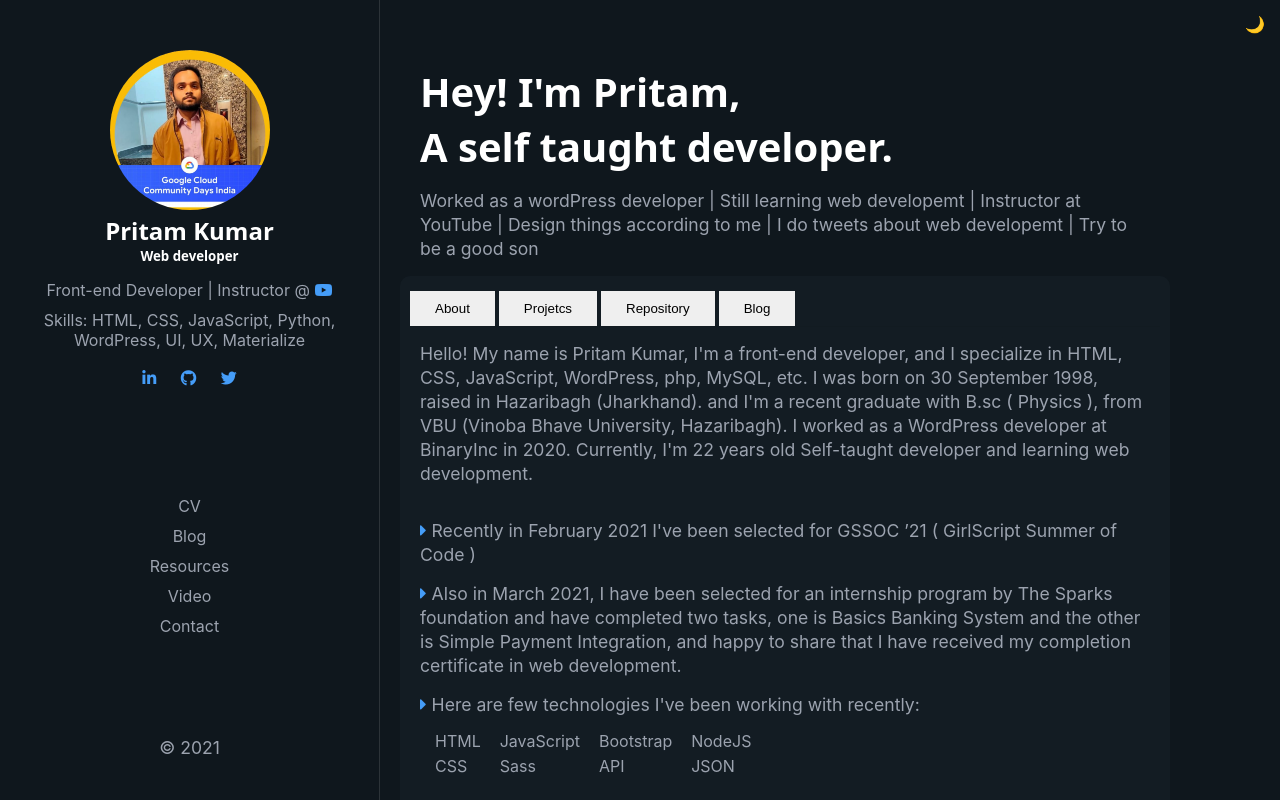
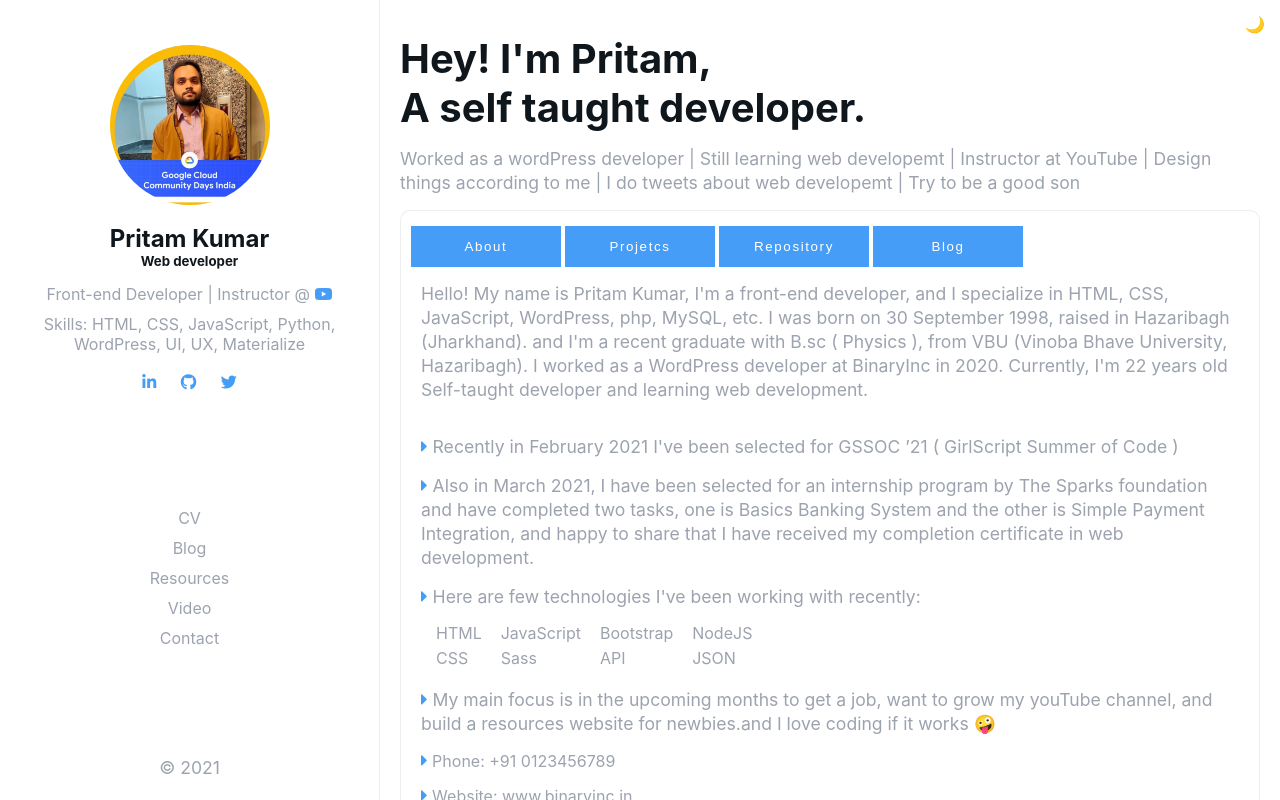
Before and after one commit to pritam-kr/Pritam-portfolio, a website: page index.html in a window 1280 px wide. Drawn offline with Linux system fonts and the light colour scheme; no server answers.

Commit message:
working to lounch

```diff
--- a/index.html
+++ b/index.html
@@ -36,11 +36,14 @@
             </div>
 
             <header>
-                <img src="/images/p.jpg" class="img-pritam" />
-                <h2>Pritam Kumar</h2>
-                <h5>Web developer</h5>
+                <section id="social-section" class="common-margin">
+                    <img src="/images/p.jpg" class="img-pritam" />
 
-                <section id="social-section" class="common-margin">
+                    <div class="common-margin">
+                        <h2>Pritam Kumar</h2>
+                       <h5>Web developer</h5>
+                    </div>
+
                     <ul>
                         <li> Front-end Developer | Instructor @ <i class="fab fa-youtube"></i></li>
                         <li>
@@ -51,6 +54,7 @@
                             <i class="fab fa-github"></i> <i class="fab fa-twitter"></i>
                         </li>
                     </ul>
+
                 </section>
 
             </header>
@@ -73,9 +77,7 @@
             <div class="quote-container">
                 <header>
                     <h1>Hey! I'm Pritam,<br> A self taught developer.</h1>
-                    <p class="paragraph-font-size">Worked as a wordPress developer | Still learning web developemt |
-                        Instructor at YouTube | Design things according to me | I do tweets about web developemt | Try
-                        to be a good son </p>
+                     <p class="paragraph-font-size">Worked as a wordPress developer | Still learning web developemt | Instructor at YouTube | Design things according to me | I do tweets about web developemt | Try to be a good son</p>
                 </header>
 
                 <div class="section-tab">
--- a/scss/style.scss
+++ b/scss/style.scss
@@ -28,19 +28,23 @@
 html{
     scroll-behavior: smooth;
 }
+
  $secondary-font: Inter, ui-sans-serif, system-ui, -apple-system, BlinkMacSystemFont, "Segoe UI", Roboto, "Helvetica Neue", Arial, "Noto Sans", sans-serif, "Apple Color Emoji", "Segoe UI Emoji", "Segoe UI Symbol", "Noto Color Emoji";
 
  $secondary-color: #9CA3AF;
  $link-color: #459DF8;
- $headings:  ui-sans-serif, system-ui, "Segoe UI", "Helvetica Neue", Arial, "Noto Sans", sans-serif, "Apple Color Emoji", "Segoe UI Emoji", "Segoe UI Symbol", "Noto Color Emoji";
+ $headings:  Inter, sans-serif;;
 
-$backgroundColor: #0F171D;
-$border-color: rgba(255, 255, 255, 0.123);
+$backgroundColor: #fff;
+$border-color: rgba(119, 117, 117, 0.123);
+
+$neo-color: #0F171D;
 
 h1, h2, h3, h4, h5, h6{
     font-family: $headings;
     font-weight: 700;
 }
+
 .paragraph-font-size{
     font-family: $secondary-font;
     font-weight: 400;
@@ -85,7 +89,7 @@
     grid-template-rows: auto;
 }
 .profile-container{
-    padding: 30px 0px;
+    padding: 10px 10px 10px 10px;
     text-align: center;
     height: 100%;
     width: auto;
@@ -94,6 +98,10 @@
     justify-content: space-between;
     // position: fixed;
     border-right: 0.5px solid $border-color;
+
+}
+.profile-container header h2, h5{
+    color: $neo-color;
 }
 .profile-container #page-section .links{
     color: $secondary-color !important;
@@ -132,23 +140,23 @@
 }
 .info-container .desktop-nav{
     // border-bottom: 0.5px solid $border-color;
-    padding: 15px;
+    padding: 15px 15px 0 15px;
     position: sticky;
     text-align: right;
 }
 .quote-container{
-    padding: 15px 20px;
-    width: 90%;
+    padding: 0px 20px 15px 20px;
+    width: 100%;
 }
 .quote-container header{
-    margin: 0  20px;
+    margin: 0  0px;
 }
 .quote-container header h1{
     font-size: 2.5rem;
     text-align: left;
     font-weight: 700;
     margin: 0;
-
+    color: $neo-color;
 }
 // hero-container end
 h1{
@@ -159,10 +167,11 @@
 //tab section start
 .section-tab{
     padding: 15px 10px;
-    background-color: #16212998;
+    background-color: $backgroundColor;
     border-radius: 10px;
     margin: 15px 0;
     width: auto;
+    border: 0.5px solid $border-color;
 }
 .section-tab ul li{
     list-style-type: none;
@@ -170,15 +179,20 @@
 }
 .btn-container{
     width: 100%;
-    border-bottom: 1px solid rgba(15, 15, 15, 0.068);
+    // border-bottom: 1px solid rgba(15, 15, 15, 0.068);
 }
 .section-tab .btn-links{
     border: none;
     cursor: pointer;
-    width: auto;
     height: auto;
-    padding: 10px 25px;
+    padding: 13px 25px;
     outline: 0;
+    text-align: center;
+    width: 150px;
+    color: #fff;
+    background-color: $link-color;
+    font-weight: 500;
+    letter-spacing: 0.101rem;
 }
 .tabcontent{
     height: 100%;
```
Also changed, not shown: scss/style.css, 1 other file.
